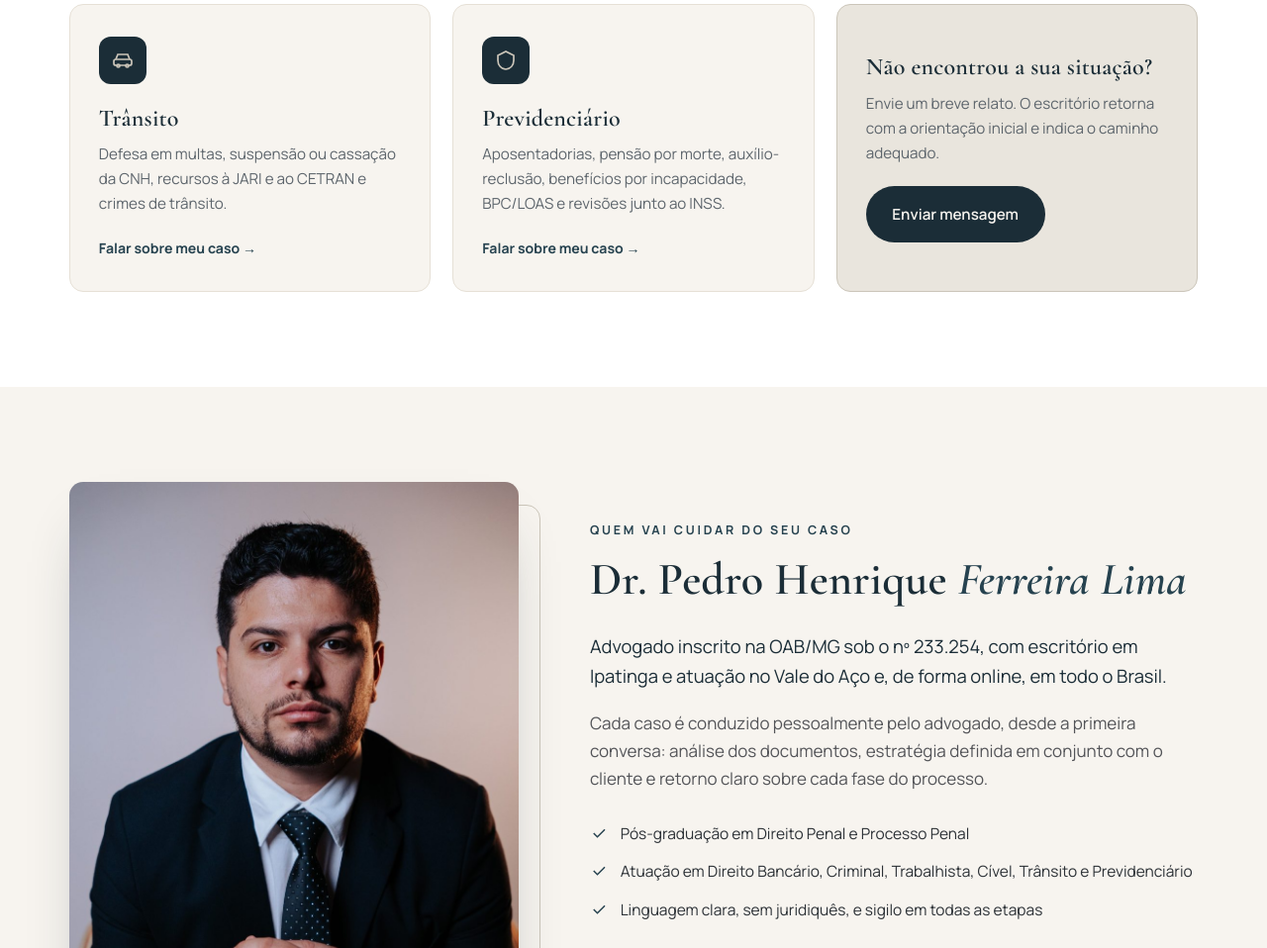
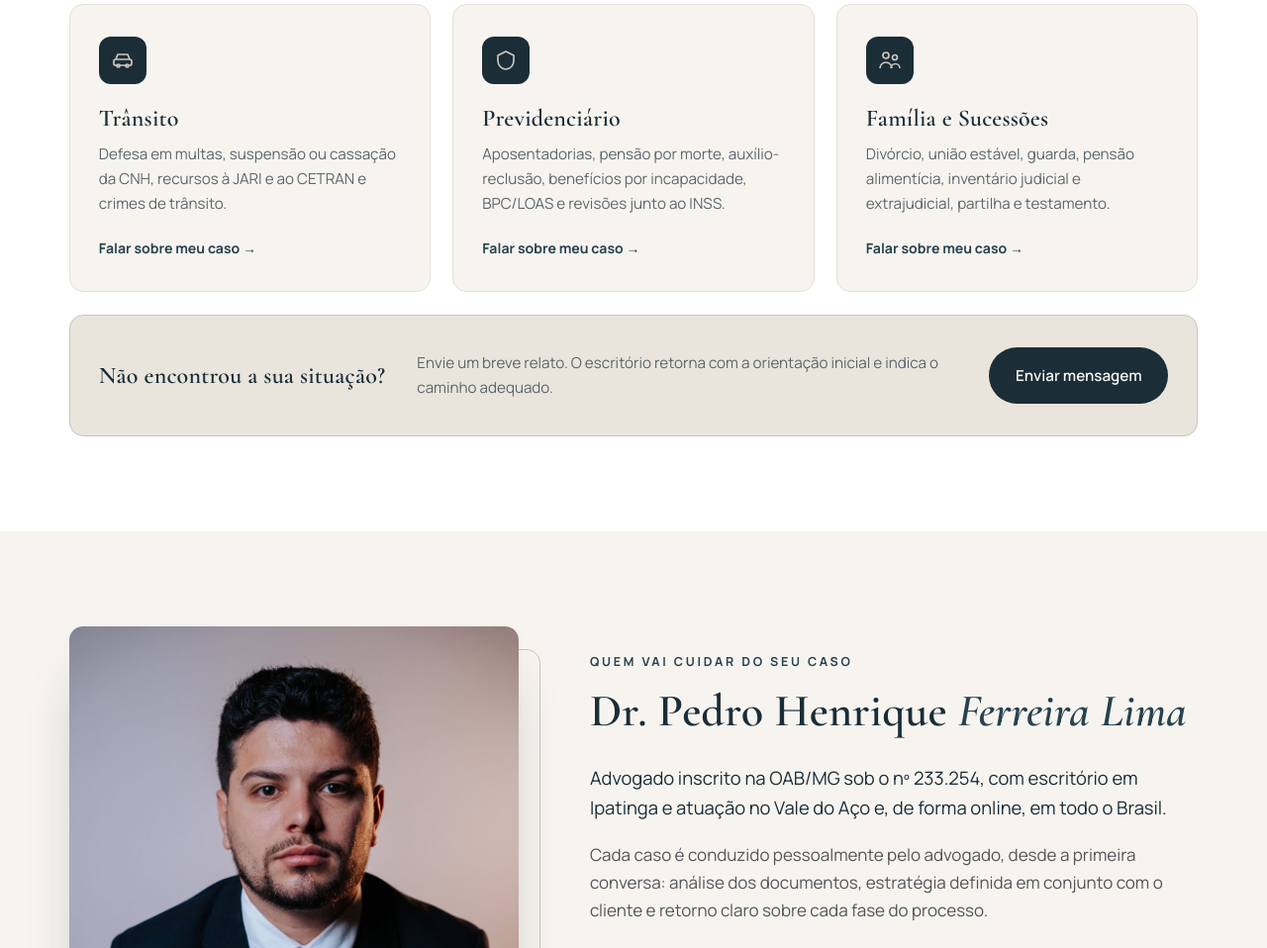
Before and after one commit to pedrohenradv/site-advocacia, a plain HTML site: page index.html in a window 1280 px wide. Shown: the part 1842-2800 px from the top of the page at 99% size. Drawn offline with nearby package versions, Linux system fonts and the light colour scheme.

Commit message:
Nova área: Família e Sucessões
Co-Authored-By: Claude Opus 5.5 <noreply@anthropic.com>
Claude-Session: https://claude.ai/code/session_01LLG4B74w6LMPTDyy7keHqn

```diff
--- a/index.html
+++ b/index.html
@@ -4,8 +4,8 @@
 <meta charset="UTF-8">
 <meta name="viewport" content="width=device-width, initial-scale=1">
 <title>Pedro Henrique | Advogado em Ipatinga/MG</title>
-<meta name="description" content="Pedro Henrique Ferreira Lima, advogado em Ipatinga/MG (OAB/MG 233.254). Direito Bancário, Criminal, Trabalhista, Cível, Trânsito e Previdenciário. Atendimento presencial no Vale do Aço e online em todo o Brasil.">
-<meta name="keywords" content="advogado Ipatinga, advogado bancário, revisão de juros, superendividamento, golpe do Pix, busca e apreensão, advogado criminalista Ipatinga, advogado trabalhista Ipatinga, advogado previdenciário, advogado de trânsito, Vale do Aço, advogado online">
+<meta name="description" content="Pedro Henrique Ferreira Lima, advogado em Ipatinga/MG (OAB/MG 233.254). Direito Bancário, Criminal, Trabalhista, Cível, Família e Sucessões, Trânsito e Previdenciário. Atendimento presencial no Vale do Aço e online em todo o Brasil.">
+<meta name="keywords" content="advogado Ipatinga, advogado bancário, revisão de juros, superendividamento, golpe do Pix, busca e apreensão, advogado criminalista Ipatinga, advogado trabalhista Ipatinga, advogado previdenciário, advogado de família, inventário, advogado de trânsito, Vale do Aço, advogado online">
 <meta name="author" content="Pedro Henrique Ferreira Lima">
 <meta name="robots" content="index, follow">
 <meta name="google-site-verification" content="YBLu4nGbFVCceUYI6L2--Z0fq4muIukoX1VqYXTW6Xc" />
@@ -22,7 +22,7 @@
   "@context": "https://schema.org",
   "@type": "LegalService",
   "name": "Pedro Henrique Ferreira Lima — Advocacia",
-  "description": "Escritório de advocacia em Ipatinga/MG. Direito Bancário, Criminal, Trabalhista, Cível, de Trânsito e Previdenciário. Atendimento presencial no Vale do Aço e online em todo o Brasil.",
+  "description": "Escritório de advocacia em Ipatinga/MG. Direito Bancário, Criminal, Trabalhista, Cível, de Família e Sucessões, de Trânsito e Previdenciário. Atendimento presencial no Vale do Aço e online em todo o Brasil.",
   "image": "https://pedrohenriqueferreira.adv.br/img/pedro-hero.jpg",
   "url": "https://pedrohenriqueferreira.adv.br/",
   "logo": "https://pedrohenriqueferreira.adv.br/img/logo-vertical.png",
@@ -30,7 +30,7 @@
   "email": "pedrohenr.adv@gmail.com",
   "address": {"@type": "PostalAddress","streetAddress": "Rua Pelotas, 255 - Jardim Panorama","addressLocality": "Ipatinga","addressRegion": "MG","addressCountry": "BR"},
   "areaServed": ["Ipatinga", "Coronel Fabriciano", "Timóteo", "Santana do Paraíso", "Vale do Aço", "Brasil"],
-  "knowsAbout": ["Direito Bancário", "Superendividamento", "Revisão de contratos bancários", "Direito Penal", "Direito do Trabalho", "Direito Civil", "Direito de Trânsito", "Direito Previdenciário"],
+  "knowsAbout": ["Direito Bancário", "Superendividamento", "Revisão de contratos bancários", "Direito Penal", "Direito do Trabalho", "Direito Civil", "Direito de Família", "Direito das Sucessões", "Direito de Trânsito", "Direito Previdenciário"],
   "sameAs": ["https://www.instagram.com/drpedrohenrique.adv/", "https://www.tiktok.com/@drpedrohenrique.adv"],
   "founder": {"@type": "Person","name": "Pedro Henrique Ferreira Lima","jobTitle": "Advogado","identifier": "OAB/MG 233.254"}
 }
@@ -124,7 +124,9 @@
   .area.destaque ul{list-style:none;display:grid;gap:.55rem;font-size:.95rem;color:#dfe3e6}
   .area.destaque li::before{content:"—";color:var(--bege);margin-right:.6rem}
   .area.destaque .link-zap{color:var(--bege)}
-  .area.convite{background:var(--bege-claro);border-color:var(--bege);justify-content:center}
+  .area.convite{background:var(--bege-claro);border-color:var(--bege);justify-content:center;grid-column:1/-1;flex-direction:row;align-items:center;gap:2rem;flex-wrap:wrap}
+  .area.convite h3{margin:0}
+  .area.convite p{flex:1 1 320px;margin:0!important}
 
   /* Sobre */
   .sobre-grid{display:grid;grid-template-columns:.85fr 1.15fr;gap:4.5rem;align-items:center}
@@ -286,7 +288,7 @@
     <div class="hero-texto">
       <span class="eyebrow">Advocacia · Ipatinga e Vale do Aço · Online em todo o Brasil</span>
       <h1>Seus direitos defendidos com <em>técnica, ética</em> e proximidade.</h1>
-      <p class="lead">Direito Bancário, Criminal, Trabalhista, Cível, Trânsito e Previdenciário. Atendimento presencial no Vale do Aço e online para clientes de todo o país.</p>
+      <p class="lead">Direito Bancário, Criminal, Trabalhista, Cível, Família e Sucessões, Trânsito e Previdenciário. Atendimento presencial no Vale do Aço e online para clientes de todo o país.</p>
       <div class="hero-acoes">
         <a class="btn btn-bege" href="https://wa.me/5531987291603?text=Ol%C3%A1%2C%20Dr.%20Pedro%21%20Vim%20pelo%20seu%20site%20e%20gostaria%20de%20falar%20sobre%20o%20meu%20caso.%20Vou%20explicar%20por%20%C3%A1udio." target="_blank" rel="noopener">
           <svg width="18" height="18" viewBox="0 0 24 24" fill="currentColor"><path d="M12 2a10 10 0 0 0-8.6 15.1L2 22l5-1.3A10 10 0 1 0 12 2Zm0 18.2a8.2 8.2 0 0 1-4.2-1.2l-.3-.2-3 .8.8-2.9-.2-.3A8.2 8.2 0 1 1 12 20.2Zm4.5-6.1c-.2-.1-1.5-.7-1.7-.8s-.4-.1-.6.1-.7.8-.8 1-.3.2-.5.1a6.7 6.7 0 0 1-3.3-2.9c-.3-.4.3-.4.7-1.4.1-.2 0-.3 0-.4l-.8-1.8c-.2-.5-.4-.4-.6-.4h-.5a1 1 0 0 0-.7.3 3 3 0 0 0-.9 2.2 5.2 5.2 0 0 0 1.1 2.7 11.8 11.8 0 0 0 4.5 4c1.7.7 2.3.8 3.2.6a2.7 2.7 0 0 0 1.8-1.2 2.2 2.2 0 0 0 .1-1.2c0-.1-.2-.2-.4-.3Z"/></svg>
@@ -380,10 +382,16 @@
         <p>Aposentadorias, pensão por morte, auxílio-reclusão, benefícios por incapacidade, BPC/LOAS e revisões junto ao INSS.</p>
         <a class="link-zap" href="https://wa.me/5531987291603?text=Ol%C3%A1%2C%20Dr.%20Pedro%21%20Vim%20pelo%20seu%20site%20e%20gostaria%20de%20falar%20sobre%20o%20meu%20caso%20na%20%C3%A1rea%20Previdenci%C3%A1ria.%20Vou%20explicar%20por%20%C3%A1udio." target="_blank" rel="noopener">Falar sobre meu caso →</a>
       </article>
+      <article class="area revelar">
+        <div class="ico"><svg width="24" height="24" viewBox="0 0 24 24" fill="none" stroke="currentColor" stroke-width="1.7"><circle cx="8" cy="7" r="3"/><circle cx="17" cy="9" r="2.5"/><path d="M2 20a6 6 0 0 1 12 0M13 20a4.5 4.5 0 0 1 9 0"/></svg></div>
+        <h3>Família e Sucessões</h3>
+        <p>Divórcio, união estável, guarda, pensão alimentícia, inventário judicial e extrajudicial, partilha e testamento.</p>
+        <a class="link-zap" href="https://wa.me/5531987291603?text=Ol%C3%A1%2C%20Dr.%20Pedro%21%20Vim%20pelo%20seu%20site%20e%20gostaria%20de%20falar%20sobre%20o%20meu%20caso%20na%20%C3%A1rea%20de%20Fam%C3%ADlia%20e%20Sucess%C3%B5es.%20Vou%20explicar%20por%20%C3%A1udio." target="_blank" rel="noopener">Falar sobre meu caso →</a>
+      </article>
       <article class="area convite revelar">
         <h3>Não encontrou a sua situação?</h3>
-        <p style="flex:none;margin-bottom:1.3rem">Envie um breve relato. O escritório retorna com a orientação inicial e indica o caminho adequado.</p>
-        <a class="btn btn-navy" href="#contato" style="align-self:flex-start">Enviar mensagem</a>
+        <p>Envie um breve relato. O escritório retorna com a orientação inicial e indica o caminho adequado.</p>
+        <a class="btn btn-navy" href="#contato">Enviar mensagem</a>
       </article>
     </div>
   </div>
@@ -401,7 +409,7 @@
       <p>Cada caso é conduzido pessoalmente pelo advogado, desde a primeira conversa: análise dos documentos, estratégia definida em conjunto com o cliente e retorno claro sobre cada fase do processo.</p>
       <ul class="credenciais">
         <li><svg width="18" height="18" viewBox="0 0 24 24" fill="none" stroke="currentColor" stroke-width="2"><path d="m5 12 5 5L20 7"/></svg>Pós-graduação em Direito Penal e Processo Penal</li>
-        <li><svg width="18" height="18" viewBox="0 0 24 24" fill="none" stroke="currentColor" stroke-width="2"><path d="m5 12 5 5L20 7"/></svg>Atuação em Direito Bancário, Criminal, Trabalhista, Cível, Trânsito e Previdenciário</li>
+        <li><svg width="18" height="18" viewBox="0 0 24 24" fill="none" stroke="currentColor" stroke-width="2"><path d="m5 12 5 5L20 7"/></svg>Atuação em Direito Bancário, Criminal, Trabalhista, Cível, Família e Sucessões, Trânsito e Previdenciário</li>
         <li><svg width="18" height="18" viewBox="0 0 24 24" fill="none" stroke="currentColor" stroke-width="2"><path d="m5 12 5 5L20 7"/></svg>Linguagem clara, sem juridiquês, e sigilo em todas as etapas</li>
       </ul>
       <a class="btn btn-navy" href="https://wa.me/5531987291603?text=Ol%C3%A1%2C%20Dr.%20Pedro%21%20Vim%20pelo%20seu%20site%20e%20gostaria%20de%20falar%20sobre%20o%20meu%20caso.%20Vou%20explicar%20por%20%C3%A1udio." target="_blank" rel="noopener">Agendar atendimento</a>
@@ -547,6 +555,7 @@
           <option>Trabalhista</option>
           <option>Cível</option>
           <option>Trânsito</option>
+          <option>Família e Sucessões</option>
           <option>Previdenciário</option>
           <option>Outro assunto</option>
         </select>
```
